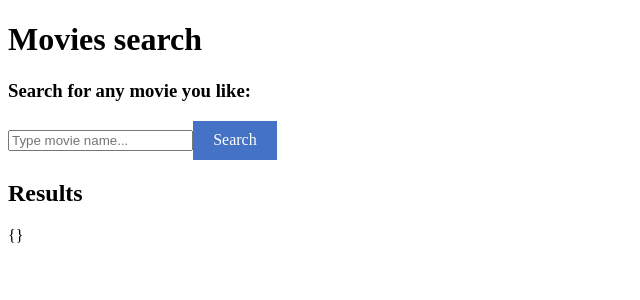
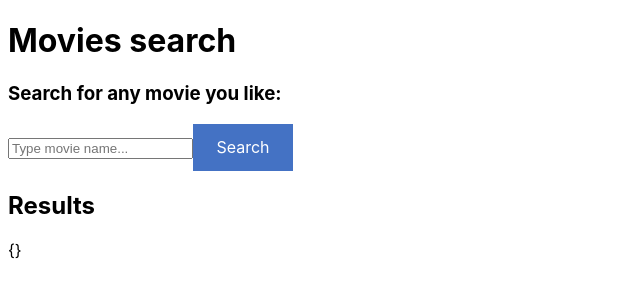
Before and after one commit to henhadayo1/movies-search, a React (Vite) app: page / in a window 1280 px wide. Shown: the top 300 px of the page, without its empty margins (0-640 px from the left). Built offline with nearby package versions, Linux system fonts and the light colour scheme.

Commit message:
Style in root and add a movies table

```diff
--- a/src/components/Button/Button.styled.js
+++ b/src/components/Button/Button.styled.js
@@ -2,9 +2,9 @@ import styled from "styled-components";
 
 export const StyledButton = styled.button`
   border: 1px solid transparent;
-  padding: 0.6em 1.2em;
+  padding: 0.8em 1.4em;
   font-size: 1em;
-  font-weight: 500;
+  font-weight: 400;
   font-family: inherit;
   background-color: #4472c4;
   color: white;
--- /dev/null
+++ b/src/index.css
@@ -0,0 +1,7 @@
+:root {
+  font-family: Inter, system-ui, Avenir, Helvetica, Arial, sans-serif;
+}
+
+.clickable {
+  cursor: pointer;
+}
--- a/src/main.jsx
+++ b/src/main.jsx
@@ -1,6 +1,8 @@
 import React from "react";
 import ReactDOM from "react-dom/client";
 import App from "./App.jsx";
+
+import "./index.css";
 
 ReactDOM.createRoot(document.getElementById("root")).render(
   <React.StrictMode>
--- a/src/pages/Home.jsx
+++ b/src/pages/Home.jsx
@@ -4,7 +4,7 @@ import { useState } from "react";
 import { getMoviesByName } from "../services/movies-service";
 
 export const Home = () => {
-  const [result, setResult] = useState({});
+  const [results, setResults] = useState({});
   const [isLoading, setIsLoading] = useState(false);
   const [errorMessage, setErrorMessage] = useState("");
   const [inputValue, setInputValue] = useState("");
@@ -13,7 +13,7 @@ export const Home = () => {
     setIsLoading(true);
     const response = await getMoviesByName(inputValue);
     if (response.data) {
-      setResult(response.data);
+      setResults(response.data);
     } else {
       setErrorMessage(response.error);
     }
@@ -36,7 +36,31 @@ export const Home = () => {
         ? "Fetching results..."
         : errorMessage
         ? errorMessage
-        : JSON.stringify(result)}
+        : JSON.stringify(results)}
+
+      {results.data && (
+        <table style={{ textAlign: "left" }}>
+          <thead>
+            <tr>
+              <th className="clickable">Movie name</th>
+              <th className="clickable">Year</th>
+            </tr>
+          </thead>
+          <tbody>
+            {results.data.map((movie) => (
+              <tr key={movie.Title}>
+                <td>{movie.Title}</td>
+                <td>{movie.Year}</td>
+              </tr>
+            ))}
+          </tbody>
+          <tfoot>
+            <Button>1</Button>
+            <Button>2</Button>
+            <Button>3</Button>
+          </tfoot>
+        </table>
+      )}
     </div>
   );
 };
```
